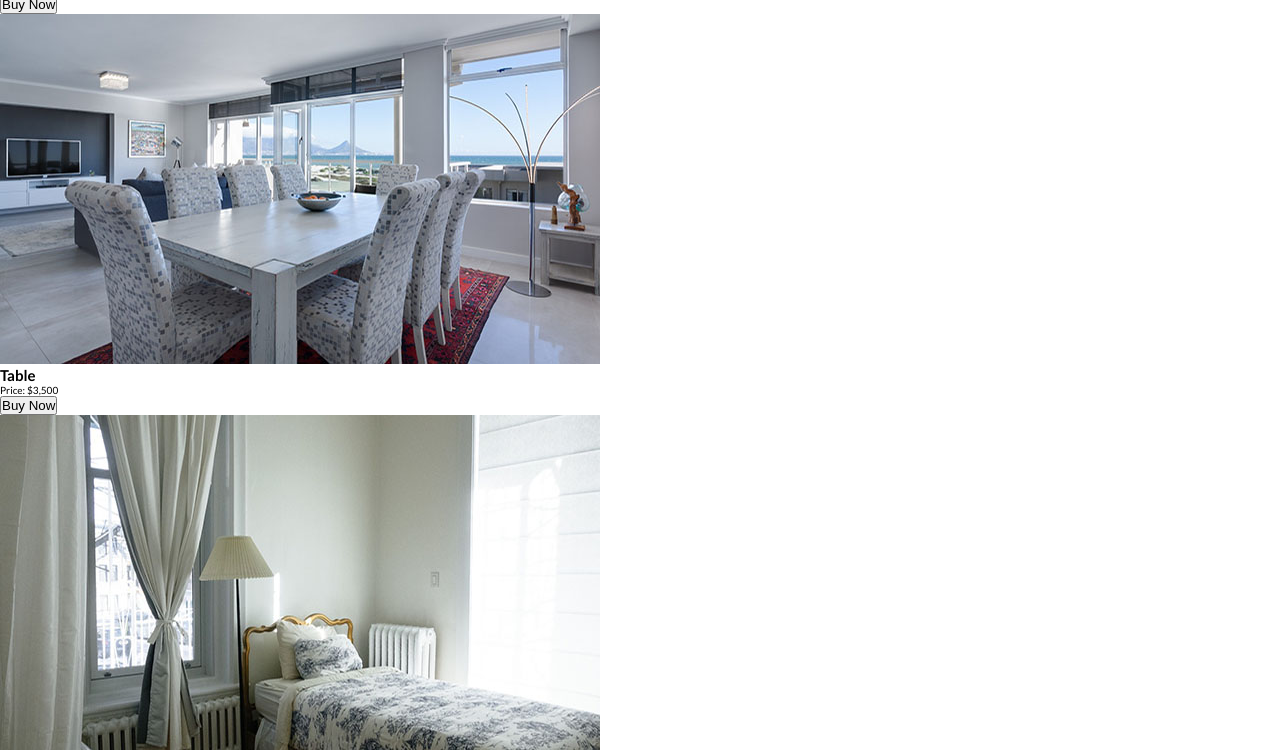
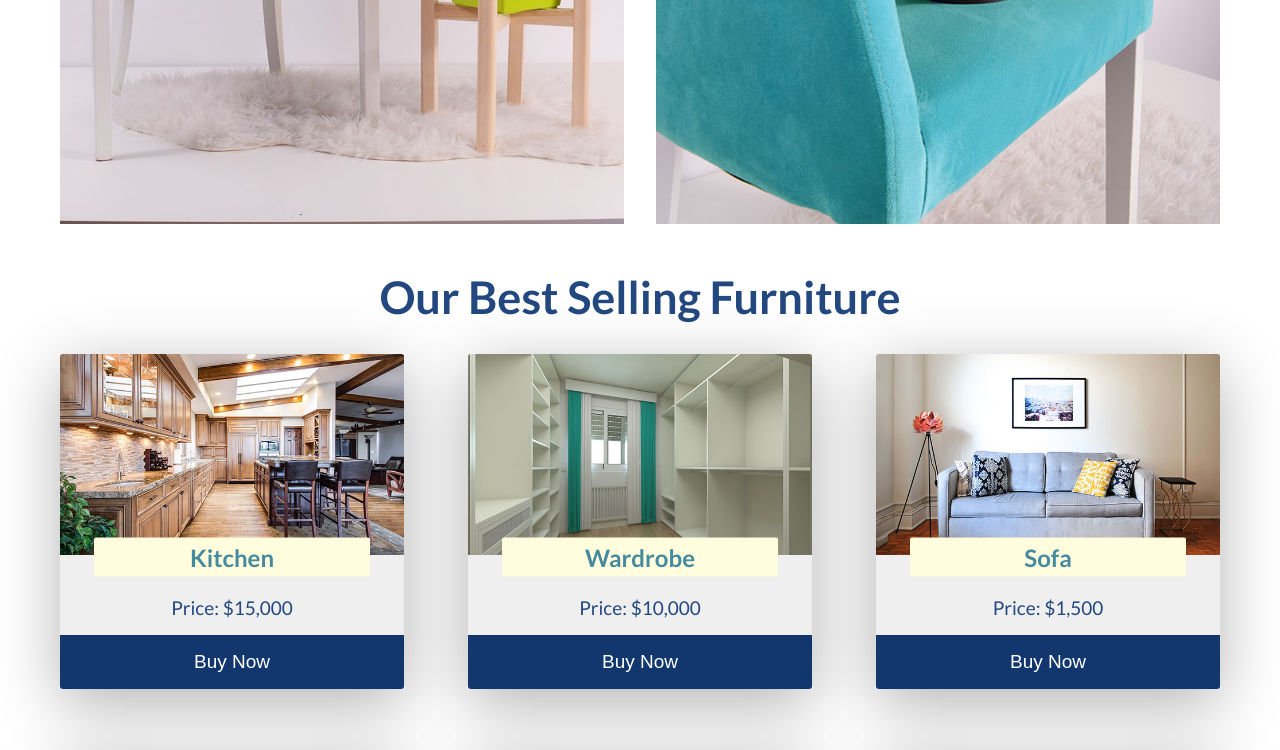
Before and after one commit to Zeztron/furniture-store-landing-page, a website: page index.html in a window 1280 px wide. Shown: the part 1283-2033 px from the top of the page. Drawn offline with Linux system fonts and the light colour scheme.

Commit message:
finished styling best selling furniture

```diff
--- a/sass/_components.scss
+++ b/sass/_components.scss
@@ -366,3 +366,65 @@
 /* ========================================================================== */
 /* BEST SELLING */
 /* ========================================================================== */
+.bestselling-furniture {
+
+    &__header {
+        font-size: 4.5rem;
+        color: var(--color-primary-4);
+        text-align: center;
+        margin: 3rem 0;
+    }
+
+    &__cards {
+        .bestselling-furniture-card {
+            background-color: #efefef;
+            box-shadow: 0 1.5rem 6rem rgba(0, 0, 0, 0.3);
+            overflow: hidden;
+
+            &--img {
+                width: 100%;
+                border-radius: .3rem .3rem .0 0;
+                transition: all .3s;
+
+                &:hover {
+                    transform: scale(1.05);
+                }
+            }
+
+            &--heading {
+                background-color: #fffddd;
+                width: 80%;
+                margin: auto;
+                text-align: center;
+                font-size: 2.4rem;
+                color: var(--color-primary-3);
+                padding: .5rem 0;
+                border-radius: .2rem;
+                transform: translateY(-50%);
+            }
+
+            &--paragraph {
+                font-size: 1.9rem;
+                color: var(--color-primary-4);
+                text-align: center;
+                margin-bottom: 1.6rem;
+            }
+
+            &--btn {
+                cursor: pointer;
+                width: 100%;
+                padding: 1.6rem 0;
+                background-color: var(--color-primary);
+                font-size: 1.9rem;
+                color: #fff;
+                border: none;
+                border-radius: 0 0 .3rem .3rem;
+                transition: background-color .2s;
+
+                &:hover {
+                    background-color: var(--color-primary-4);
+                }
+            }
+        }
+    }
+}
--- a/sass/_layout.scss
+++ b/sass/_layout.scss
@@ -4,7 +4,7 @@
 .container {
     display: grid;
     grid-template-columns: minmax(6rem, 1fr) repeat(8, minmax(min-content, 16rem)) minmax(6rem, 1fr);
-    grid-template-rows: repeat(3, min-content) 70vh min-content;
+    grid-template-rows: repeat(3, min-content) 70vh repeat(5, min-content);
     grid-row-gap: 1.6rem;
     margin-top: 1.6rem;
 
@@ -67,3 +67,13 @@
 /* ========================================================================== */
 /* BEST SELLING */
 /* ========================================================================== */
+.bestselling-furniture {
+    grid-column: 2 / 10;
+    grid-row: 6 / 7;
+
+     &__cards {
+        display: grid;
+        grid-template-columns: repeat(auto-fit, minmax(30rem, 1fr));
+        grid-gap: 6.4rem;
+    }
+}
```
Also changed, not shown: css/main.css.
